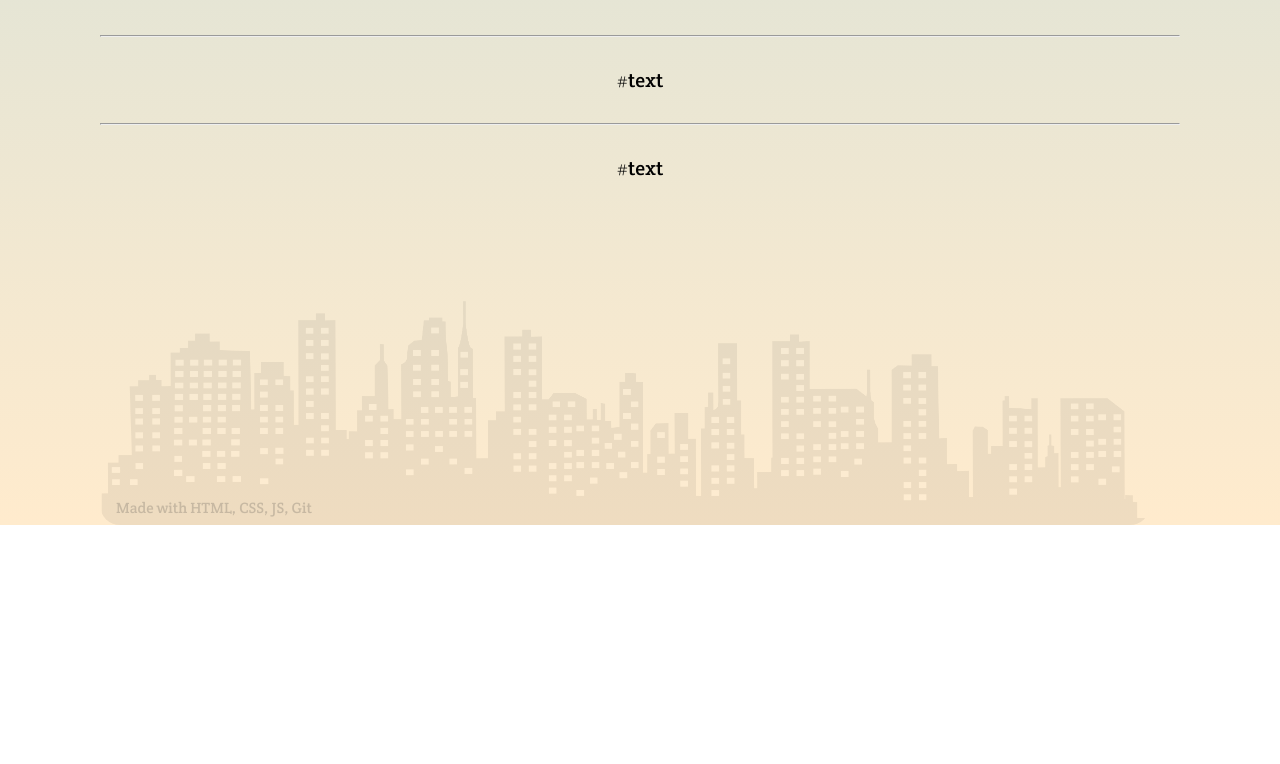
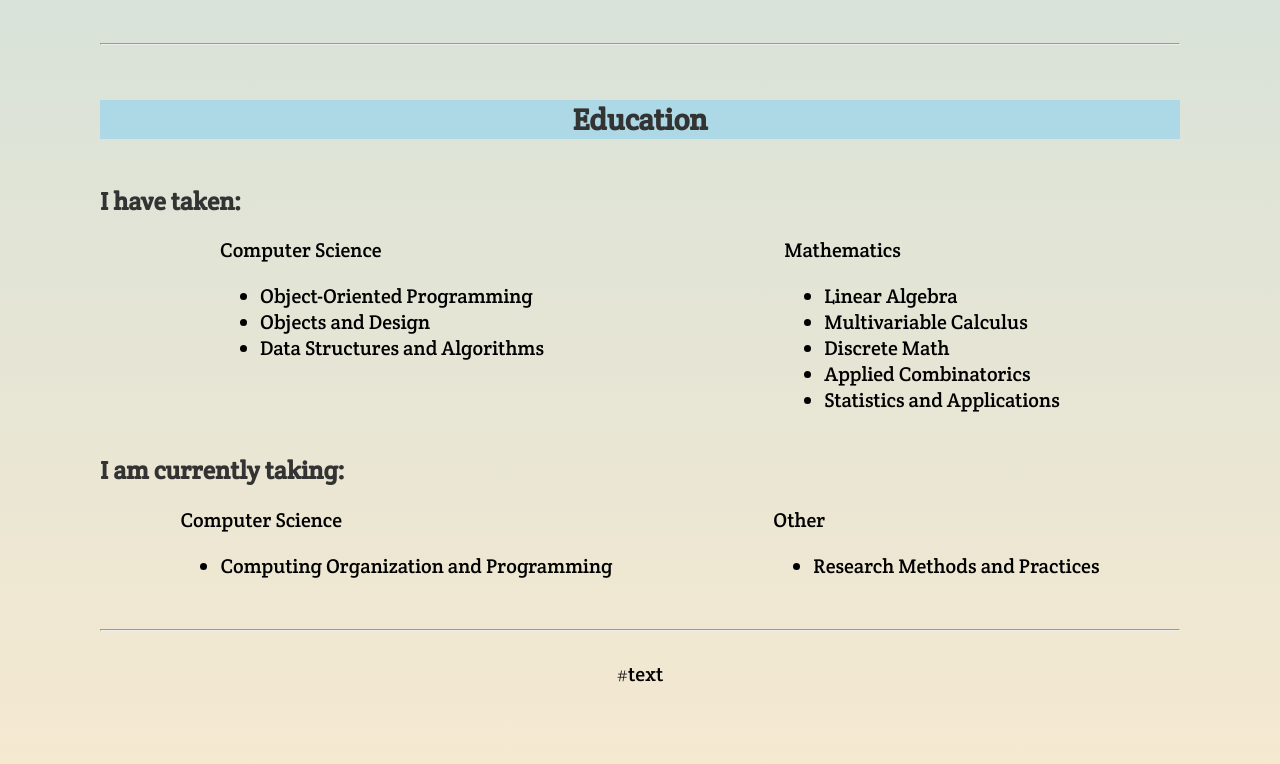
Before and after one commit to sgao88/sgao88.github.io, a plain HTML site: page index.html in a window 1280 px wide. Shown: the part 1173-1937 px from the top of the page. Before the commit the page ends 1698 px from the top, so only its background shows below. Drawn offline with Linux system fonts and the light colour scheme.

Commit message:
education, new images

```diff
--- a/index.css
+++ b/index.css
@@ -44,7 +44,7 @@ p {
 
 /* The side navigation menu */
 .sidenav {
-    height: 50%; /* 100% Full-height */
+    height: 35%; /* 100% Full-height */
     width: 0; /* 0 width - change this with JavaScript */
     position: fixed; /* Stay in place */
     z-index: 1; /* Stay on top */
@@ -78,12 +78,6 @@ p {
     right: 10px;
     font-size: 25px;
     margin-left: 50px;
-}
-
-/* On smaller screens, where height is less than 450px, change the style of the sidenav (less padding and a smaller font size) */
-@media screen and (max-height: 450px) {
-    .sidenav {padding-top: 15px;}
-    .sidenav a {font-size: 15px;}
 }
 
 .container {
@@ -123,7 +117,7 @@ img {
 .clouds {
     display: flex;
     align-items: center;
-    width: 1050px;
+    width: 100%;
     opacity: 0.25;
     padding-top: 50px;
 }
@@ -133,7 +127,7 @@ img {
     padding-top: 5px;
 }
 
-.footer {
+.footertext {
     font-family: 'Crete Round';
     font-size: 15px;
     color: #333333;
@@ -145,13 +139,20 @@ img {
 
 .skyline {
     display: flex;
-    width: 1050px;
-    opacity: 0.25;
-    padding-top: 50px;
+    opacity: 0.3;
     z-index: 0;
     bottom: 0;
-    padding-top: 60px;
+    padding-top: 120px;
     position: relative;
+    text-align: center;
+}
+
+.skylineimg {
+    display: flex;
+    width: 100%;
+    opacity: 0.25;
+    z-index: 0;
+    bottom: 0;
     text-align: center;
 }
 
@@ -174,3 +175,9 @@ hr {
     width: 20px;
     height: 20px;
 }
+
+.list {
+    display: flex;
+    flex-direction: row;
+    justify-content: space-around;
+}
--- a/index.html
+++ b/index.html
@@ -19,7 +19,7 @@
     <a name="home"></a><h1>Hi, I'm Serena.</h1>
     <h3 style="text-align:center"><i>software engineer</i></h3>
     <div>
-        <img src="images/testclouds.png" alt="clouds" class="clouds">
+        <img src="images/testclouds1.png" alt="clouds" class="clouds">
     </div>
     <hr>
     <div class="container">
@@ -53,18 +53,56 @@
             </p></div>
     </div>
     <hr>
-    <a name="education"></a><div class="container">
-        #text
+    <a name="education"></a><div style="display: flex; flex-direction: column;" class="container">
+        <h2 style="text-align:center; background-color: lightblue;">Education</h2>
+        <div><h2 style="font-size: 25px">I have taken:</h2>
+            <div class="list">
+                <div>
+                    Computer Science
+                    <ul>
+                        <li>Object-Oriented Programming</li>
+                        <li>Objects and Design</li>
+                        <li>Data Structures and Algorithms</li>
+                    </ul>
+                </div>
+                <div>
+                    Mathematics
+                    <ul>
+                        <li>Linear Algebra</li>
+                        <li>Multivariable Calculus</li>
+                        <li>Discrete Math</li>
+                        <li>Applied Combinatorics</li>
+                        <li>Statistics and Applications</li>
+                    </ul>
+                </div>
+            </div>
+        </div>
+        <div><h2 style="font-size: 25px">I am currently taking:</h2>
+            <div class="list">
+                <div>
+                    Computer Science
+                    <ul>
+                        <li>Computing Organization and Programming</li>
+                    </ul>
+                </div>
+                <div>
+                    Other
+                    <ul>
+                        <li>Research Methods and Practices</li>
+                    </ul>
+                </div>
+            </div>
+        </div>
     </div>
     <hr>
     <a name="experience"></a><div class="container">
         #text
     </div>
     <div class="skyline">
-        <div class="footer">
+        <div class="footertext">
             Made with HTML, CSS, JS, Git
         </div>
-        <img src="images/skylineclipart.png" alt="skyline" class="skyline">
+        <img src="images/skylineclipart.png" alt="skyline" class="skylineimg">
     </div>
 </body>
 </html>
```
Also changed, not shown: images/testclouds.png (deleted), images/testclouds1.png (added).
